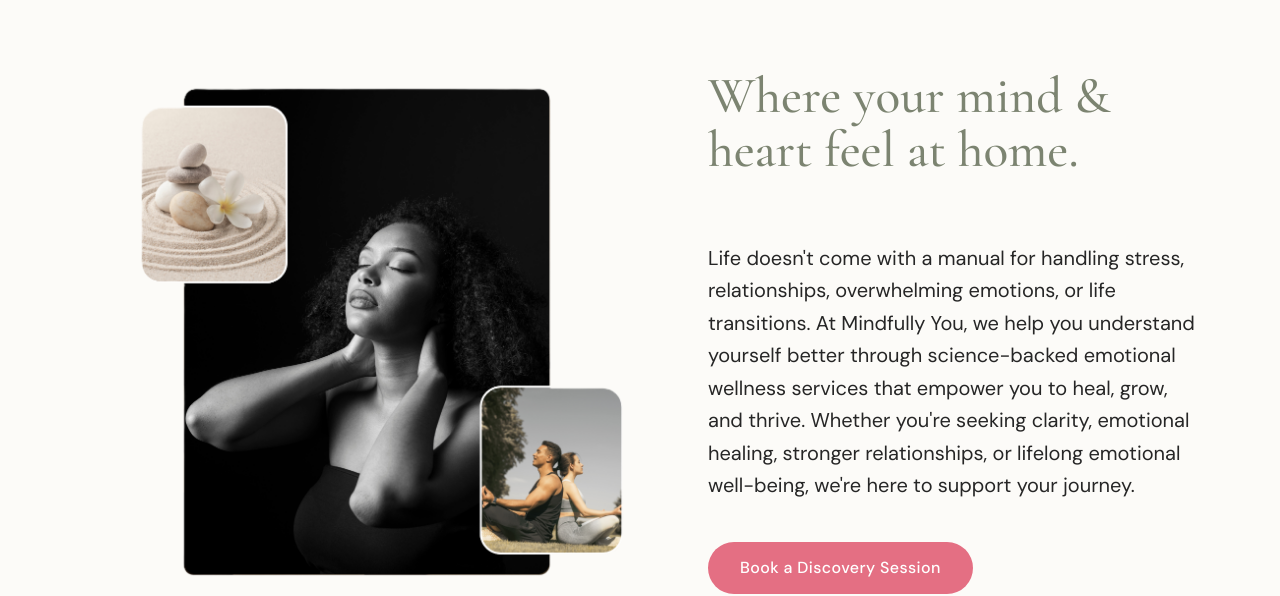
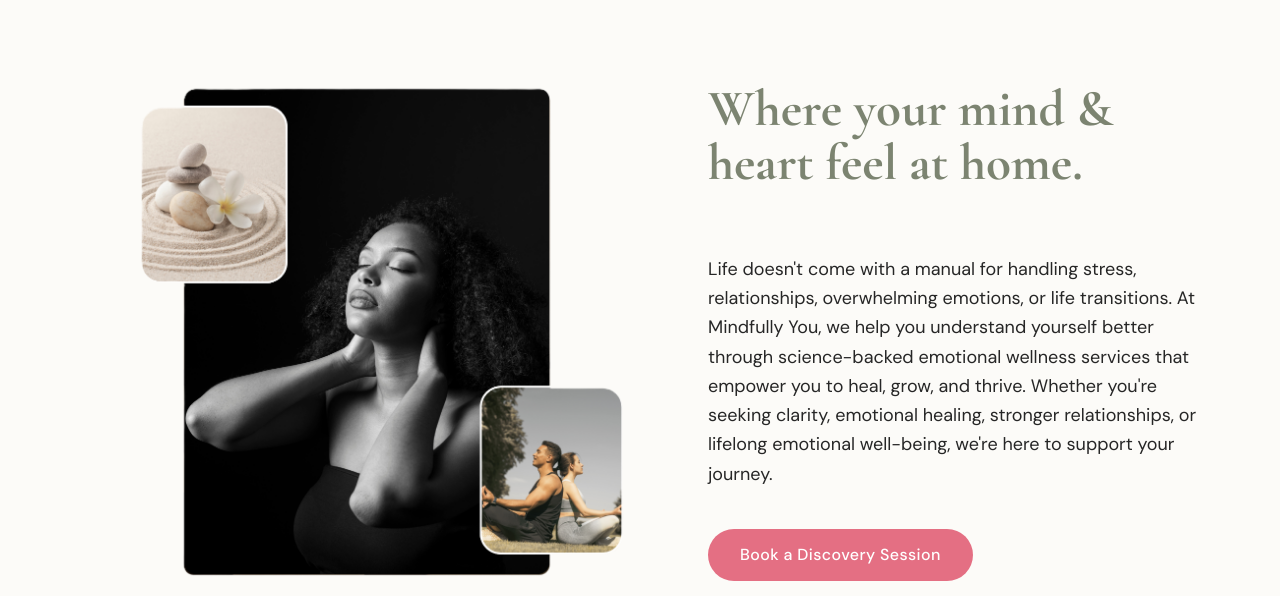
Before and after one commit to Suraj8517/yours-mindfully, a React (Vite) app: page / in a window 1280 px wide. Shown: the part 2261-2857 px from the top of the page. Built offline with nearby package versions, Linux system fonts and the light colour scheme.

Commit message:
respnsiveness added

```diff
--- a/src/Components/Home/DetailedSection.jsx
+++ b/src/Components/Home/DetailedSection.jsx
@@ -22,15 +22,15 @@ export default function DetailedSection() {
             style={{
               fontFamily: "'Cormorant Garamond', 'Playfair Display', Georgia, serif",
               fontStyle: 'normal',
-              fontWeight: 500,
-              fontSize: 'clamp(2.75rem, 4vw, 4.5rem)',
+              fontWeight: 700,
+              fontSize: 'clamp(2.75rem, 4vw, 4.6rem)',
               lineHeight: 1.05,
             }}
           >
             Where your mind & heart feel at home.
           </h2>
 
-          <p className="mx-auto mt-10 max-w-xl text-base leading-relaxed text-neutral-800 sm:text-lg lg:mx-0 lg:mt-14 xl:mt-16 xl:max-w-2xl xl:text-xl">
+          <p className="mx-auto mt-10 max-w-xl text-base leading-relaxed text-neutral-800 sm:text-lg lg:mx-0 lg:mt-14 xl:mt-16 xl:max-w-2xl ">
             Life doesn't come with a manual for handling stress, relationships, overwhelming emotions, or life transitions. At Mindfully You, we help you understand yourself better through science-backed emotional wellness services that empower you to heal, grow, and thrive.
 Whether you're seeking clarity, emotional healing, stronger relationships, or lifelong emotional well-being, we're here to support your journey.
           </p>
```
